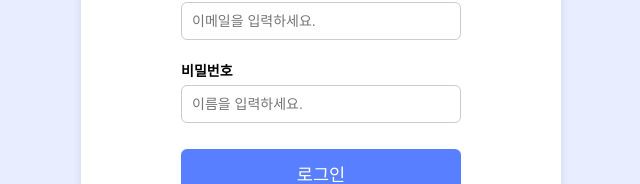
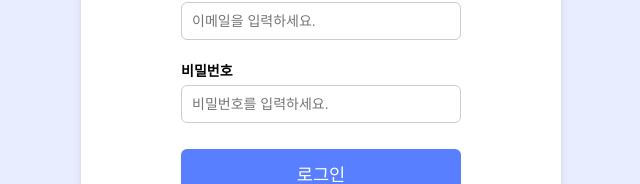
Before and after one commit to ThirdprojectT3/Thirdproject_T3, a React (Vite) app in the folder frontend/: page / in a window 1280 px wide. Shown: the part 337-521 px from the top of the page, without its empty margins (319-959 px from the left). Built offline with nearby package versions, Linux system fonts and the light colour scheme; no server answers.

Commit message:
빠른 오류 수정

```diff
--- a/frontend/src/pages/LoginPage.jsx
+++ b/frontend/src/pages/LoginPage.jsx
@@ -50,7 +50,7 @@ const LoginPage = () => {
 
           <div className="input-group">
             <label>비밀번호</label>
-            <input type="password" value={password} onChange={(e) => setPassword(e.target.value)} placeholder="이름을 입력하세요." />
+            <input type="password" value={password} onChange={(e) => setPassword(e.target.value)} placeholder="비밀번호를 입력하세요." />
           </div>
 
           <button className="login-button" type="submit">
```
